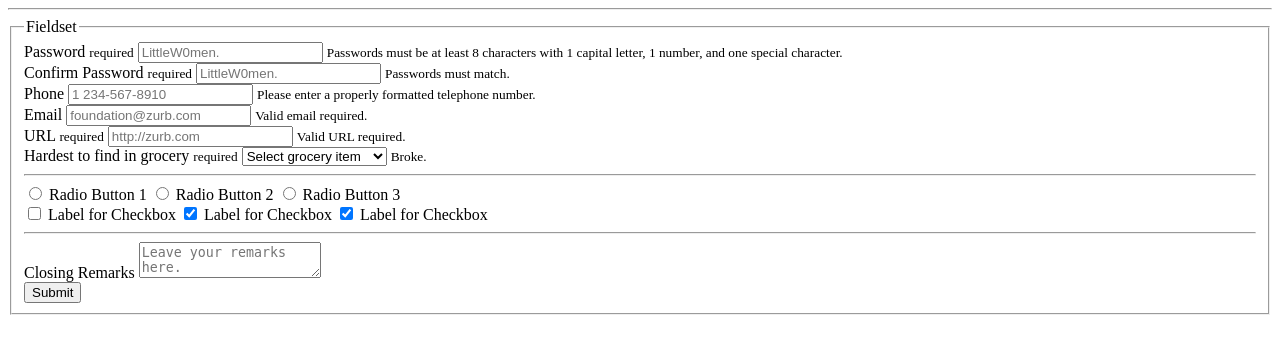
After one commit to RatasRecursivas/webtrabajostitulo, a CodeIgniter app: template app/application/views/formulario.php in a window 1280 px wide. The commit adds this page. Shown: the top 354 px of the page. Run offline with CodeIgniter, Linux system fonts and the light colour scheme; the template is opened without the code that fills it, so the values that code supplies are empty.

Commit message:
Formulario facultad

```diff
--- /dev/null
+++ b/app/application/helpers/mihelper_helper.php
@@ -0,0 +1,15 @@
+<?php  if ( ! defined('BASEPATH')) exit('No direct script access allowed');
+
+/*
+ * To change this license header, choose License Headers in Project Properties.
+ * To change this template file, choose Tools | Templates
+ * and open the template in the editor.
+ */
+
+if ( ! function_exists('form_error_small'))
+{
+	function form_error_small($field)
+	{
+                return form_error($field, '<small class="error">', '</small>');
+	}
+}
--- /dev/null
+++ b/app/application/views/formulario.php
@@ -0,0 +1,101 @@
+<?php
+/*
+ * To change this license header, choose License Headers in Project Properties.
+ * To change this template file, choose Tools | Templates
+ * and open the template in the editor.
+ */
+?>
+<div class="row">
+    <hr>
+    <form >
+        <fieldset>
+            <legend>Fieldset</legend>
+
+            <div class="row">
+                <div class="large-12 columns">
+                    <label for="password">Password <small>required</small></label>
+                    <input id="password" placeholder="LittleW0men." name="password" required="" type="password">
+                    <small class="error">Passwords must be at least 8 characters with 1 capital letter, 1 number, and one special character.</small>
+                </div>
+                <div class="large-12 columns">
+                    <label for="confirmPassword">Confirm Password <small>required</small></label>
+                    <input id="confirmPassword" placeholder="LittleW0men." name="confirmPassword" required="" data-equalto="password" type="password">
+                    <small class="error" data-error-message="">Passwords must match.</small>
+                </div>
+            </div>
+
+            <div class="row">
+                <div class="large-12 columns">
+                    <label for="phone">Phone</label>
+                    <input id="phone" placeholder="1 234-567-8910" type="tel">
+                    <small class="error">Please enter a properly formatted telephone number.</small>
+                </div>
+            </div>
+
+            <div class="row">
+                <div class="large-4 columns">
+                    <label for="email">Email</label>
+                    <input id="email" placeholder="foundation@zurb.com" type="email">
+                    <small class="error">Valid email required.</small>
+                </div>
+                <div class="large-4 columns">
+                    <label for="url">URL <small>required</small></label>
+                    <input id="url" placeholder="http://zurb.com" required="" type="url">
+                    <small class="error">Valid URL required.</small>
+                </div>
+                <div class="large-4 columns">
+                    <div class="row collapse">
+                        <label for="customDropdown1">Hardest to find in grocery <small>required</small></label>
+                        <select id="customDropdown1" class="medium" required="">
+                            <option value="">Select grocery item</option>
+                            <option value="first">Green Chilies</option>
+                            <option value="second">Raisins</option>
+                            <option value="third">Panko bread crumbs</option>
+                            <option value="fourth">Assistance</option>
+                        </select>
+                        <small class="error">Broke.</small>
+                    </div>
+                </div>
+            </div>
+
+            <div class="row">
+                <div class="large-12 columns">
+                    <hr>
+                </div>
+            </div>
+
+            <div class="row">
+                <div class="large-6 columns">
+                    <label for="radio1"><input name="radioButtons" id="radio1" required="" type="radio"> Radio Button 1</label>
+                    <label for="radio2"><input name="radioButtons" id="radio2" required="" type="radio"> Radio Button 2</label>
+                    <label for="radio3"><input name="radioButtons" id="radio3" required="" type="radio"> Radio Button 3</label>
+                </div>
+                <div class="large-6 columns">
+                    <label for="checkbox1"><input id="checkbox1" required="" type="checkbox"> Label for Checkbox</label>
+                    <label for="checkbox2"><input id="checkbox2" checked="" required="" type="checkbox"> Label for Checkbox</label>
+                    <label for="checkbox3"><input checked="" id="checkbox3" required="" type="checkbox"> Label for Checkbox</label>
+                </div>
+            </div>
+
+            <div class="row">
+                <div class="large-12 columns">
+                    <hr>
+                </div>
+            </div>
+
+            <div class="row">
+                <div class="large-12 columns">
+                    <label for="remarks">Closing Remarks</label>
+                    <textarea id="remarks" name="remarks" placeholder="Leave your remarks here."></textarea>
+                </div>
+            </div>
+
+            <div class="row">
+                <div class="large-12 columns">
+                    <button type="submit" class="medium button green">Submit</button>
+                </div>
+            </div>
+
+        </fieldset>
+    </form>
+</div>
```
Also changed, not shown: app/application/views/facultad/formulario.php (+9 -3 lines).
